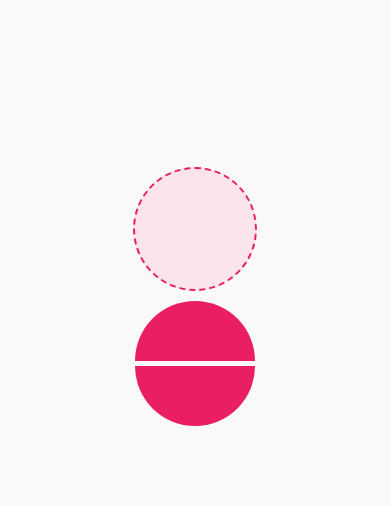
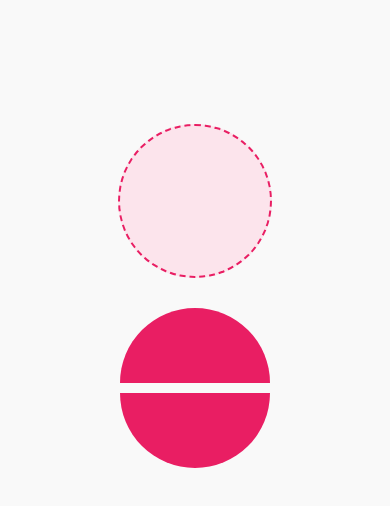
Before and after one commit to sdbedir/Daire-Yarim, a plain HTML site: page index.html in a window 390 px wide. Shown: the part 126-632 px from the top of the page. Drawn offline with Linux system fonts and the light colour scheme.

Commit message:
Update styles.css

```diff
--- a/styles.css
+++ b/styles.css
@@ -21,12 +21,10 @@ h1 {
 
 .game-container {
     display: flex;
+    flex-direction: column;
+    align-items: center;
+    gap: 10px;
     width: 100%;
-    height: auto;
-    align-items: center;
-    justify-content: center;
-    gap: 10px;
-    flex-direction: column;
 }
 
 .dropzone {
@@ -39,6 +37,7 @@ h1 {
     justify-content: center;
     position: relative;
     border-radius: 50%;
+    margin-bottom: 20px;
 }
 
 .shape {
@@ -48,11 +47,10 @@ h1 {
     cursor: grab;
     position: relative;
     border-radius: 100px 100px 0 0;
-    transition: transform 0.2s ease;
 }
 
 .shape.bottom {
-    transform: rotate(180deg); /* Alt yarım daireyi ters çevir */
+    transform: rotate(180deg); /* Alttaki yarım dairenin doğru şekilde yerleştirilmesini sağlıyoruz */
 }
 
 .hidden {
@@ -71,7 +69,7 @@ h1 {
     display: flex;
     flex-direction: column;
     align-items: center;
-    gap: 5px;
+    gap: 10px;
 }
 
 #resetButton {
@@ -85,21 +83,3 @@ h1 {
     border-radius: 5px;
     cursor: pointer;
 }
-
-/* Mobil uyumlu için daha küçük ekranlar için stil */
-@media (max-width: 768px) {
-    .game-container {
-        flex-direction: column;
-        align-items: center;
-    }
-
-    .dropzone {
-        width: 120px;
-        height: 120px;
-    }
-
-    .shape {
-        width: 120px;
-        height: 60px;
-    }
-}
```
